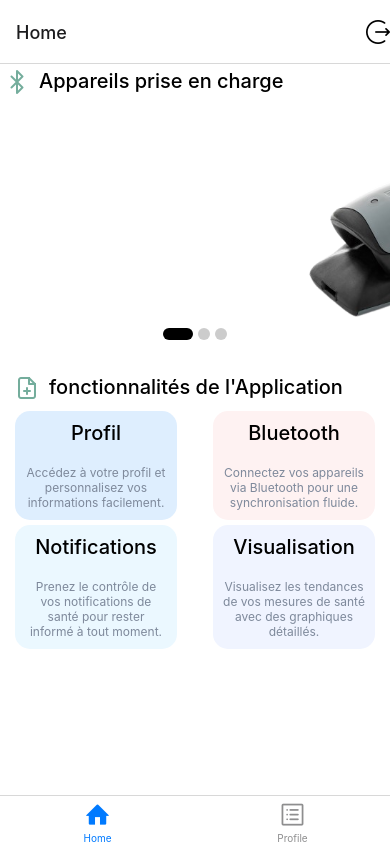
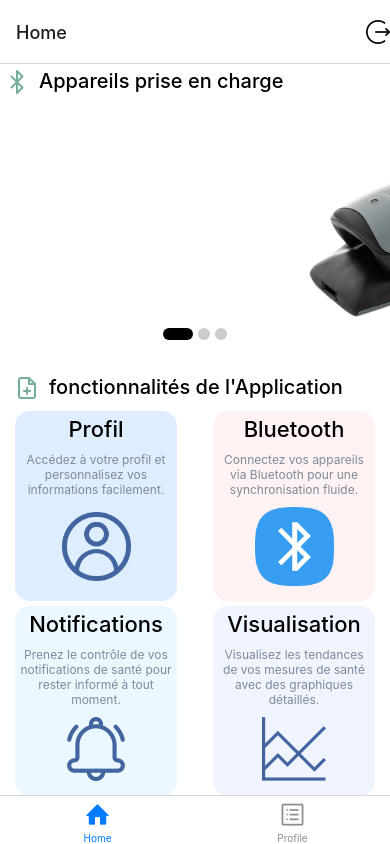
Before and after one commit to mohameml/stageAI, a React Native app in the folder src/frontend/app-e-health/: screen /HomeTab in a window 390 px wide. Built offline with nearby package versions, Linux system fonts and the light colour scheme.

Commit message:
[Update] change UI for foncView

```diff
--- a/src/frontend/app-e-health/components/foncView/foncView.js
+++ b/src/frontend/app-e-health/components/foncView/foncView.js
@@ -1,4 +1,4 @@
-import { StyleSheet, Text, Image, Pressable } from "react-native";
+import { StyleSheet, Text, Image, Pressable, View } from "react-native";
 import React from "react";
 import { useNavigation } from "@react-navigation/native";
 
@@ -15,9 +15,11 @@ const FoncView = ({ title, image, desc, color }) => {
             style={[styles.container, { backgroundColor: color }]}
             onPress={handelPress}
         >
-            <Text style={styles.title}>{title}</Text>
+            <View style={styles.content}>
+                <Text style={styles.title}>{title}</Text>
+                <Text style={styles.desc}>{desc}</Text>
+            </View>
             <Image source={image} style={styles.img} />
-            <Text style={styles.unite}>{desc}</Text>
         </Pressable>
     );
 };
@@ -27,30 +29,31 @@ export default FoncView;
 const styles = StyleSheet.create({
     container: {
         width: "45%",
+        height: 190,
         borderRadius: 15,
         backgroundColor: "#deeefe",
-        // backgroundColor: "#fef2f2",
-
         justifyContent: "center",
         alignItems: "center",
-        padding: 10,
+        padding: 5,
+    },
+    content: {
+        width: "100%",
+        felx: 0.4,
+        justifyContent: "center",
+        alignItems: "center",
     },
     img: {
         width: "100%",
-        height: "15%",
+        flex: 0.6,
         resizeMode: "contain",
         marginVertical: 10,
     },
     title: {
-        fontSize: 20,
+        fontSize: 22,
         fontWeight: "500",
+        marginBottom: 10,
     },
-    mesure: {
-        fontSize: 25,
-        color: "#43659f",
-        fontWeight: "bold",
-    },
-    unite: {
+    desc: {
         fontSize: 12,
         color: "#7e899b",
         textAlign: "center",
```
